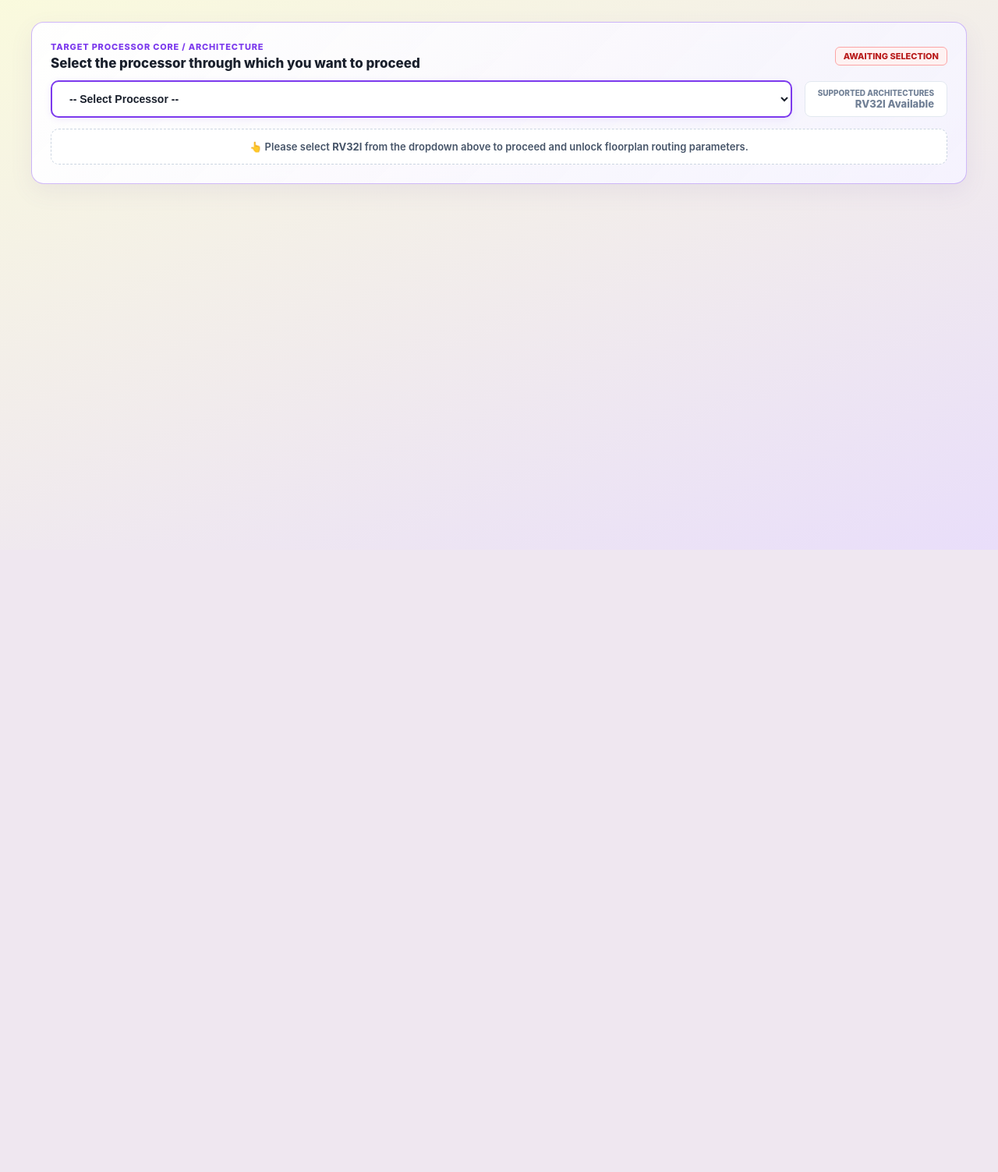
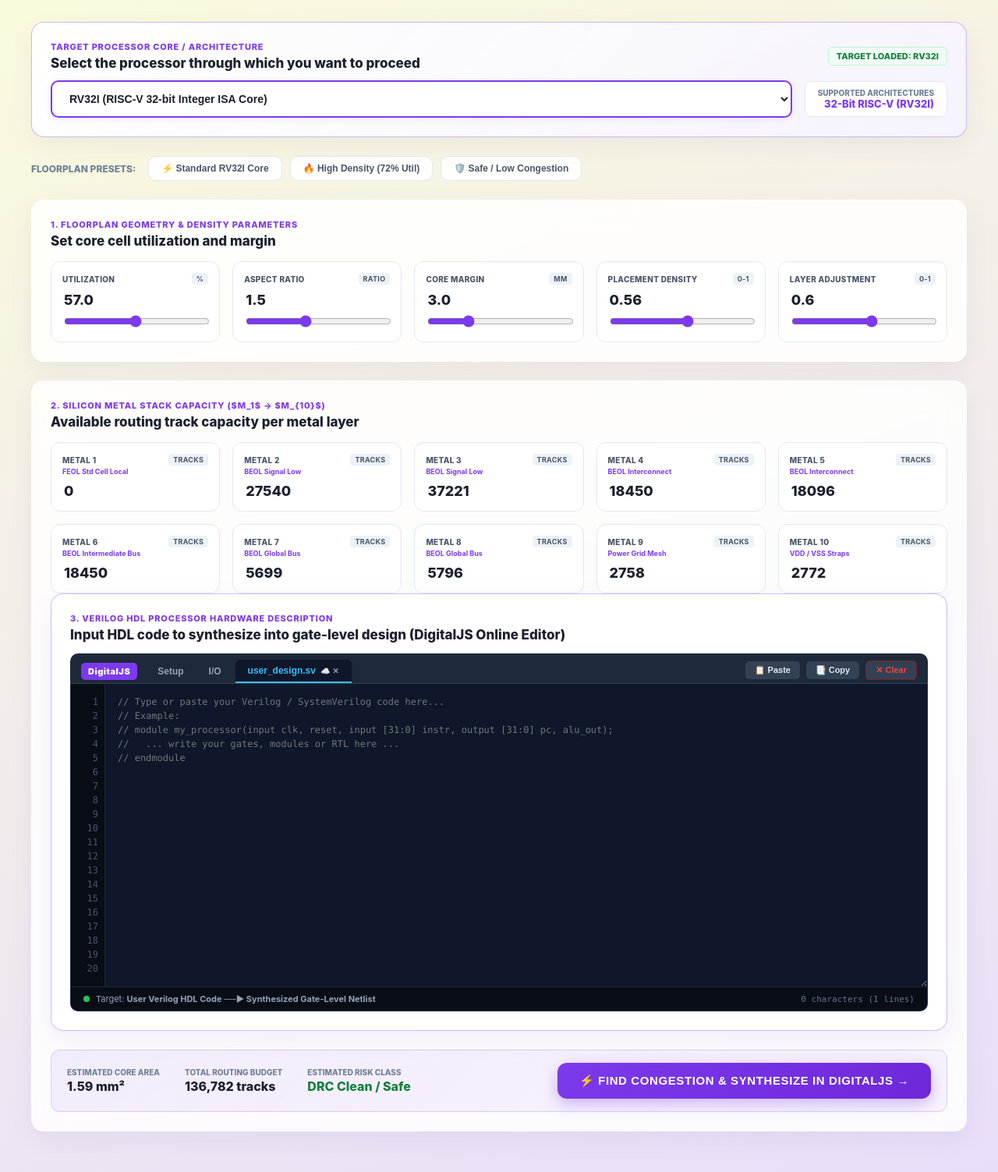
Before and after one commit to AzaanGIT/rv32i-congestion-predictor, a Flask app: page / in a window 1280 px wide. Shown: the part 95-1598 px from the top of the page at 78% size. Before the commit the page ends 375 px from the top, so only its background shows below. Run offline with Flask 3, Linux system fonts and the light colour scheme.

Commit message:
Ensure website always opens on Page 1 (Input Form) by default and fix toolbar div balance

```diff
--- a/congestion_app/templates/index.html
+++ b/congestion_app/templates/index.html
@@ -251,33 +251,32 @@
           <div class="card-title">TARGET PROCESSOR CORE / ARCHITECTURE</div>
           <div class="card-heading">Select the processor through which you want to proceed</div>
         </div>
-        <span id="activeTargetBadge" style="background: #fef2f2; color: #b91c1c; border: 1px solid #fca5a5; font-size: 11px; font-weight: 800; padding: 4px 10px; border-radius: 6px;">
-          AWAITING SELECTION
+        <span id="activeTargetBadge" style="background: #f0fdf4; color: #15803d; border: 1px solid #bbf7d0; font-size: 11px; font-weight: 800; padding: 4px 10px; border-radius: 6px;">
+          TARGET LOADED: RV32I
         </span>
       </div>
 
       <div style="display: grid; grid-template-columns: 1fr auto; gap: 16px; align-items: center;">
         <div>
           <select id="processorSelect" name="processor_core" onchange="handleProcessorSelection(this.value)" style="width: 100%; background: #ffffff; border: 2px solid #7c3aed; border-radius: 10px; padding: 13px 18px; font-size: 14px; font-weight: 800; color: #1a202c; outline: none; cursor: pointer; box-shadow: 0 2px 8px rgba(124, 58, 237, 0.1);">
-            <option value="" selected>-- Select Processor --</option>
-            <option value="RV32I">RV32I (RISC-V 32-bit Integer ISA Core)</option>
+            <option value="RV32I" selected>RV32I (RISC-V 32-bit Integer ISA Core)</option>
           </select>
         </div>
         <div>
           <div style="background: #ffffff; border: 1px solid #e2e8f0; border-radius: 8px; padding: 8px 16px; text-align: right;">
             <div style="font-size: 10px; font-weight: 800; color: #718096; text-transform: uppercase;">SUPPORTED ARCHITECTURES</div>
-            <div id="isaLabel" style="font-size: 13px; font-weight: 800; color: #718096;">RV32I Available</div>
+            <div id="isaLabel" style="font-size: 13px; font-weight: 800; color: #7c3aed;">32-Bit RISC-V (RV32I)</div>
           </div>
         </div>
       </div>
 
-      <div id="selectPromptBanner" style="display: block; margin-top: 14px; padding: 14px 18px; background: #ffffff; border: 1.5px dashed #cbd5e1; border-radius: 10px; text-align: center; color: #475569; font-size: 13px; font-weight: 600;">
+      <div id="selectPromptBanner" style="display: none; margin-top: 14px; padding: 14px 18px; background: #ffffff; border: 1.5px dashed #cbd5e1; border-radius: 10px; text-align: center; color: #475569; font-size: 13px; font-weight: 600;">
         👆 Please select <b>RV32I</b> from the dropdown above to proceed and unlock floorplan routing parameters.
       </div>
     </div>
 
     <!-- WRAPPER: VISIBLE ONLY WHEN RV32I IS SELECTED -->
-    <div id="processorContent" style="display: none;">
+    <div id="processorContent" style="display: block;">
 
     <!-- PRESETS SELECTION -->
     <div class="preset-bar">
--- a/congestion_app/templates/results.html
+++ b/congestion_app/templates/results.html
@@ -386,6 +386,8 @@
               <button type="button" onclick="djsLoadDialog()" title="Load from file" style="background: #6c757d; color: #ffffff; border: none; padding: 5px 11px; font-size: 13px; cursor: pointer; border-right: 1px solid #5a6268;">📁</button>
               <button type="button" onclick="djsExportJson()" title="Save to file" style="background: #6c757d; color: #ffffff; border: none; padding: 5px 11px; font-size: 13px; cursor: pointer; border-right: 1px solid #5a6268;">💾</button>
               <button type="button" onclick="djsShareLink()" title="Get link" style="background: #6c757d; color: #ffffff; border: none; padding: 5px 11px; font-size: 13px; cursor: pointer;">🔗</button>
+            </div>
+
             <!-- Layout Orientation Switcher (" = " Stacked vs " || " Side) -->
             <div class="symbola btn-group me-2 upper-toolbar-group" role="group" aria-label="Layout orientation" style="display: inline-flex; border-radius: 4px; overflow: hidden; border: 1px solid #6c757d;">
               <button type="button" id="djsLayoutStackedBtn" onclick="setDjsLayout('stacked')" title="Stack Code &amp; Gate-Level: Top &amp; Bottom (=)" style="background: #343a40; color: #ffffff; border: none; padding: 5px 11px; font-size: 11px; font-weight: 700; cursor: pointer; border-right: 1px solid #5a6268; display: inline-flex; align-items: center; gap: 4px;">
```
Also changed, not shown: docs/index.html (+24 -15 lines).
